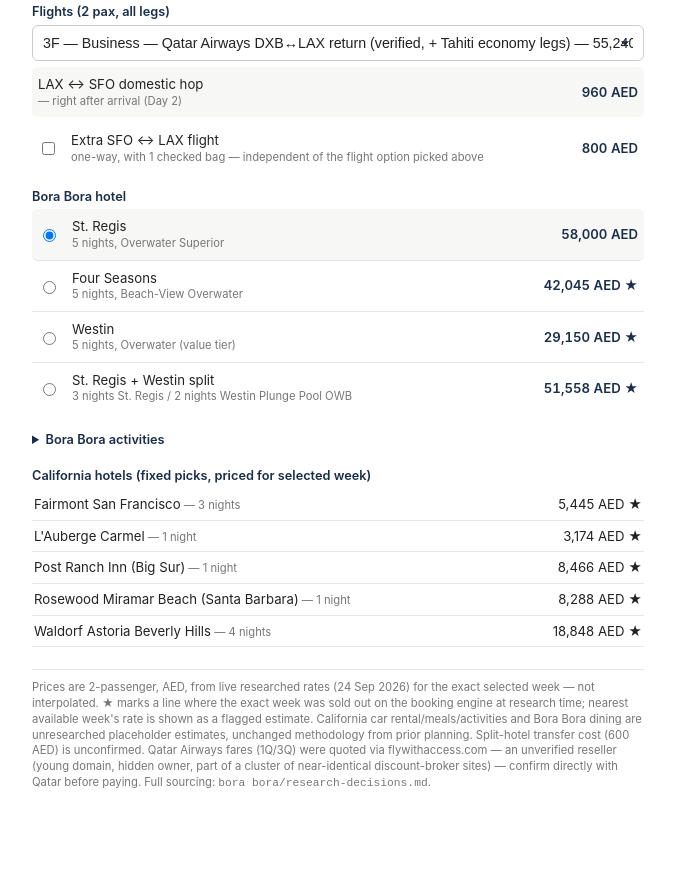
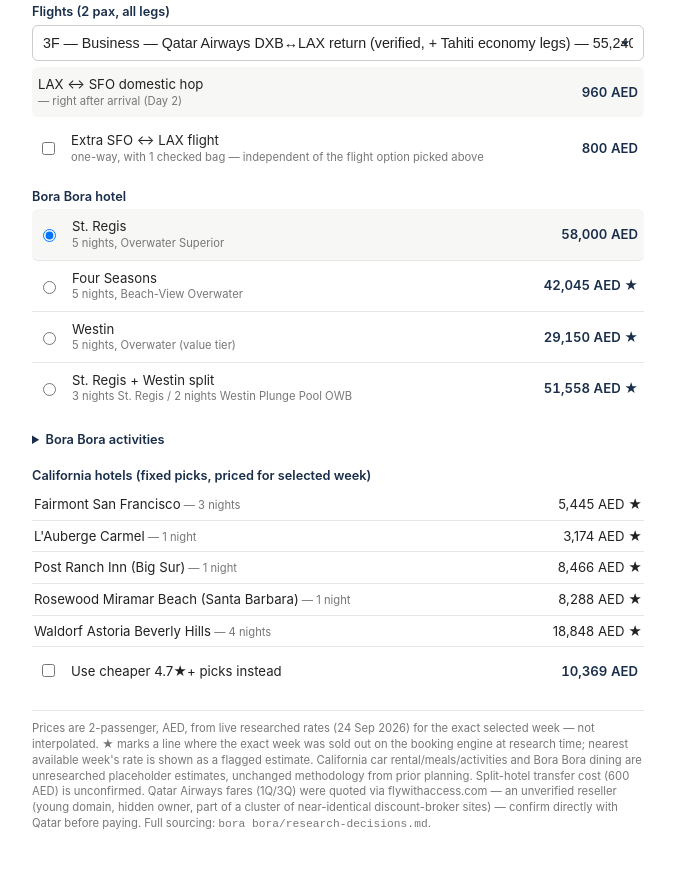
Before and after one commit to tetefufu/travel-agent, a plain HTML site: page bora bora/bora-bora.html in a window 1280 px wide. Shown: the part 1567-2436 px from the top of the page, without its empty margins (302-977 px from the left). Before the commit the page ends 2399 px from the top, so only its background shows below. Drawn offline with Linux system fonts and the light colour scheme.

Commit message:
cali cheap

```diff
--- a/bora bora/bora-bora.html
+++ b/bora bora/bora-bora.html
@@ -152,6 +152,11 @@
     <div class="field">
       <label class="fieldlabel">California hotels (fixed picks, priced for selected week)</label>
       <div id="caHotels"></div>
+      <label class="opt-row" style="margin-top:6px;">
+        <input type="checkbox" id="caCheap">
+        <span class="oname">Use cheaper 4.7★+ picks instead<span class="opt-sub" id="caCheapSub"></span></span>
+        <span class="oprice" id="caCheapPrice">—</span>
+      </label>
     </div>
   </section>
 
@@ -214,6 +219,18 @@ const CA_HOTELS = [
   {key:'sb', name:'Rosewood Miramar Beach (Santa Barbara)', nights:1},
   {key:'la', name:'Waldorf Astoria Beverly Hills', nights:4},
 ];
+// Cheaper alternative, all 4.7★+ Tripadvisor except Big Sur (no 4.7★+ option exists there
+// at a sane price — true Big Sur lodging is either budget/no-frills or ultra-luxury like
+// Post Ranch Inn above; Glen Oaks is the closest practical match at 4.6★).
+// Flat current ballpark rates (USD→AED @ ~3.6725), not tied to a specific researched week.
+const CA_CHEAP_HOTELS = [
+  {key:'sf', name:'The Inn at Union Square (4.7★, 2,562 reviews)', nightRate:661, nights:3},
+  {key:'carmel', name:"Vagabond's House Inn (4.7★, 530 reviews)", nightRate:1939, nights:1},
+  {key:'bigsur', name:'Glen Oaks Big Sur, 2BR cabin (4.6★, 1,585 reviews)', nightRate:918, nights:1},
+  {key:'sb', name:'Santa Barbara Inn (4.7★, breakfast incl.)', nightRate:1061, nights:1},
+  {key:'la', name:'Montrose at Beverly Hills, West Hollywood (4.7★, 1,357 reviews)', nightRate:1117, nights:4},
+];
+const CA_CHEAP_TOTAL = CA_CHEAP_HOTELS.reduce((s,h)=>s+h.nightRate*h.nights, 0);
 const CA_MISC_PER_NIGHT = 1093; // car rental + meals + activities, unchanged methodology from prior estimate, scaled to 10 CA nights
 const CA_NIGHTS_TOTAL = 10;
 const BB_NIGHTS = 5;
@@ -516,14 +533,20 @@ function updateBudget(){
 
   // CA hotels
   const ca = computeCAHotelCost(weekIdx);
-  document.getElementById('c-cahotel').textContent = ca.total.toLocaleString() + ' AED' + (ca.anyEstimated?' ★':'');
+  const useCACheap = document.getElementById('caCheap').checked;
+  const caHotelTotal = useCACheap ? CA_CHEAP_TOTAL : ca.total;
+  document.getElementById('c-cahotel').textContent = caHotelTotal.toLocaleString() + ' AED' + (!useCACheap && ca.anyEstimated?' ★':'');
+  document.getElementById('caCheapPrice').textContent = CA_CHEAP_TOTAL.toLocaleString() + ' AED';
+  document.getElementById('caCheapSub').textContent = useCACheap
+    ? ' — ' + CA_CHEAP_HOTELS.map(h=>h.name).join(' · ')
+    : '';
 
   // CA misc
   const caMisc = Math.round(CA_MISC_PER_NIGHT * CA_NIGHTS_TOTAL);
   document.getElementById('c-camisc').textContent = caMisc.toLocaleString() + ' AED';
 
   // total
-  const total = flightTotal + bbHotelCost + act.total + ca.total + caMisc;
+  const total = flightTotal + bbHotelCost + act.total + caHotelTotal + caMisc;
   document.getElementById('c-total').textContent = total.toLocaleString() + ' AED';
   document.getElementById('totalAmt').textContent = total.toLocaleString() + ' AED';
 
@@ -590,6 +613,7 @@ function init(){
   document.getElementById('weekSelect').addEventListener('change', updateBudget);
   document.getElementById('flightSelect').addEventListener('change', updateBudget);
   document.getElementById('extraHop').addEventListener('change', updateBudget);
+  document.getElementById('caCheap').addEventListener('change', updateBudget);
   document.querySelectorAll('input[name="bbhotel"]').forEach(r=>r.addEventListener('change', updateBudget));
   ACTIVITIES.forEach(a=>{
     document.getElementById('act-'+a.id).addEventListener('change', updateBudget);
```
